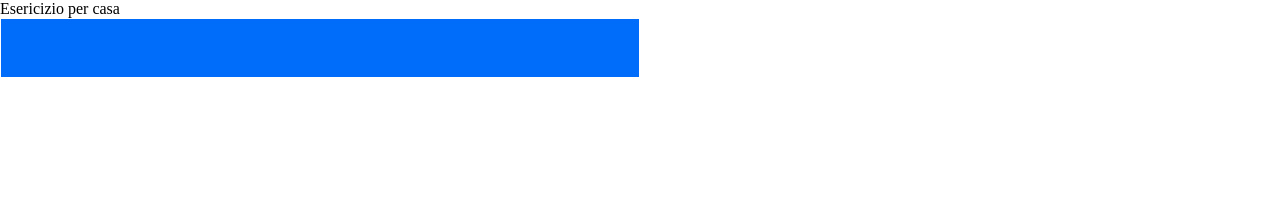
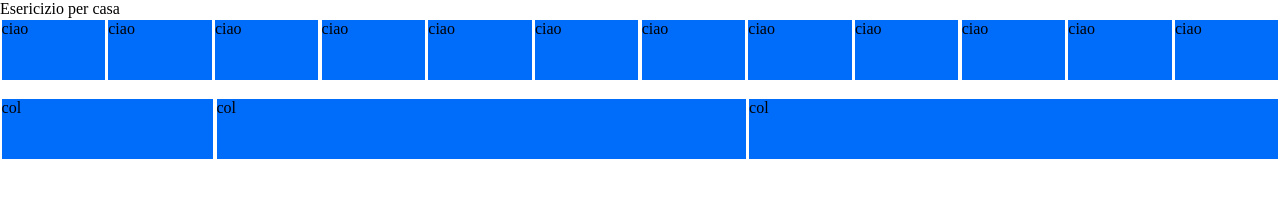
Before and after one commit to dona70909/html-css-12bool, a plain HTML site: page index.html in a window 1280 px wide. Drawn offline with Linux system fonts and the light colour scheme.

Commit message:
second row

```diff
--- a/css/12bool.css
+++ b/css/12bool.css
@@ -16,8 +16,17 @@
     flex-wrap: wrap;
 }
 
+.clm{
+    flex-grow: 1;
+    flex-basis: 0;
+    max-width: 100%;
+}
+
+[class*="clm-"]{
+    flex:0 0 auto;
+}
+
 /* ? LE CLM VARIANO NEI DIVERSI SCHERMI */
-
 /* !  Extra small XS  */
 @media screen and (max-width:575px){
 
@@ -34,7 +43,7 @@
 
     .clm-xs-3{
         width:calc((100% / 12) * 3);
-        max-width:((100% / 12) * 3);
+        max-width:calc((100% / 12) * 3);
     }
 
     .clm-xs-4{
@@ -142,50 +151,62 @@
     /* column(sezione con contenuto) */
     .clm-sm-1{
         width:calc((100% / 12) * 1);
+        max-width:calc((100% / 12) * 1) ;
     }
 
     .clm-sm-2{
         width:calc((100% / 12) * 2);
+        max-width:calc((100% / 12) * 2) ;
     }
 
     .clm-sm-3{
         width:calc((100% / 12) * 3);
+        max-width:calc((100% / 12) * 3) ;
     }
 
     .clm-sm-4{
         width:calc((100% / 12) * 4);
+        max-width:calc((100% / 12) * 4) ;
     }
 
     .clm-sm-5{
         width:calc((100% / 12) * 5);
+        max-width:calc((100% / 12) * 5) ;
     }
 
     .clm-sm-6{
         width:calc((100% / 12) * 6);
+        max-width:calc((100% / 12) * 6) ;
     }
 
     .clm-sm-7{
         width:calc((100% / 12) * 7);
+        max-width:calc((100% / 12) * 7);
     }
 
     .clm-sm-8{
         width:calc((100% / 12) * 8);
+        max-width:calc((100% / 12) * 8);
     }
 
     .clm-sm-9{
         width:calc((100% / 12) * 9);
+        max-width:calc((100% / 12) * 9);
     }
 
     .clm-sm-10{
         width:calc((100% / 12) * 10);
+        max-width:calc((100% / 12) * 10);
     }
 
     .clm-sm-11{
         width:calc((100% / 12) * 11);
+        max-width:calc((100% / 12) * 11);
     }
 
     .clm-sm-12{
         width:calc((100% / 12) * 12);
+        max-width:calc((100% / 12) * 12);
     }
 
        /* ******** offset margin left **** */
@@ -245,50 +266,62 @@
     /* column(sezione con contenuto) */
     .clm-md-1{
         width:calc((100% / 12) * 1);
+        max-width:calc((100% / 12) * 1);
     }
 
     .clm-md-2{
         width:calc((100% / 12) * 2);
+        max-width:calc((100% / 12) * 2);
     }
 
     .clm-md-3{
         width:calc((100% / 12) * 3);
+        max-width:calc((100% / 12) * 3);
     }
 
     .clm-md-4{
         width:calc((100% / 12) * 4);
+        max-width:calc((100% / 12) * 4);
     }
 
     .clm-md-5{
         width:calc((100% / 12) * 5);
+        max-width:calc((100% / 12) * 5);
     }
 
     .clm-md-6{
         width:calc((100% / 12) * 6);
+        max-width:calc((100% / 12) * 6);
     }
 
     .clm-md-7{
         width:calc((100% / 12) * 7);
+        max-width:calc((100% / 12) * 7);
     }
 
     .clm-md-8{
         width:calc((100% / 12) * 8);
+        max-width:calc((100% / 12) * 8);
     }
 
     .clm-md-9{
         width:calc((100% / 12) * 9);
+        max-width:calc((100% / 12) * 9);
     }
 
     .clm-md-10{
         width:calc((100% / 12) * 10);
+        max-width:calc((100% / 12) * 10);
     }
 
     .clm-md-11{
         width:calc((100% / 12) * 11);
+        max-width:calc((100% / 12) * 11);
     }
 
     .clm-md-12{
         width:calc((100% / 12) * 12);
+        max-width:calc((100% / 12) * 12);
     }
 
     /*  ********** offset margin **************/
--- a/css/style.css
+++ b/css/style.css
@@ -1,5 +1,13 @@
+
+.row{
+    margin-bottom: 1rem;
+    flex-wrap: nowrap;
+}
+
+
 .blue-box{
     background-color: #006cfa;
     height: 60px;
-    border: 1px solid white;
+    margin:.1rem;
+    flex-shrink: 1;
 }
--- a/index.html
+++ b/index.html
@@ -17,9 +17,69 @@
     <main>
         <div class="title">Esericizio per casa</div>
 
-        <div class="clm-lg-6 blue-box">
+        <section class="row 1/12 * 12 boxes ">
+            <div class="clm-xs-1 clm-sm-1 clm-md-1 clm-lg-1 blue-box">
+                ciao
+            </div>
 
-        </div>
+            <div class="clm-xs-1 clm-sm-1 clm-md-1 clm-lg-1 blue-box">
+                ciao
+            </div>
+
+            <div class="clm-xs-1 clm-sm-1 clm-md-1 clm-lg-1 blue-box">
+                ciao
+            </div>
+
+            <div class="clm-xs-1 clm-sm-1 clm-md-1 clm-lg-1 blue-box">
+                ciao
+            </div>
+
+            <div class="clm-xs-1 clm-sm-1 clm-md-1 clm-lg-1 blue-box">
+                ciao
+            </div>
+
+            <div class="clm-xs-1 clm-sm-1 clm-md-1 clm-lg-1 blue-box">
+                ciao
+            </div>
+
+            <div class="clm-xs-1 clm-sm-1 clm-md-1 clm-lg-1 blue-box">
+                ciao
+            </div>
+
+            <div class="clm-xs-1 clm-sm-1 clm-md-1 clm-lg-1 blue-box">
+                ciao
+            </div>
+
+            <div class="clm-xs-1 clm-sm-1 clm-md-1 clm-lg-1 blue-box">
+                ciao
+            </div>
+
+            <div class="clm-xs-1 clm-sm-1 clm-md-1 clm-lg-1 blue-box">
+                ciao
+            </div>
+
+            <div class="clm-xs-1 clm-sm-1 clm-md-1 clm-lg-1 blue-box">
+                ciao
+            </div>
+
+            <div class="clm-xs-1 clm-sm-1 clm-md-1 clm-lg-1 blue-box">
+                ciao
+            </div>
+        </section>
+
+        <section class="row 1 clm (2/12) + 2(5/12) ">
+            <div class="clm-xs-2 clm-sm-2 clm-md-2 clm-lg-2 blue-box">
+                col
+            </div>
+            <div class="clm-xs-5 clm-sm-5 clm-md-5 clm-lg-5 blue-box">
+                col
+            </div>
+
+            <div class="clm-xs-5 clm-sm-5 clm-md-5 clm-lg-5 blue-box">
+                col
+            </div>
+
+        </section>
     </main>
 </body>
 </html>
```
